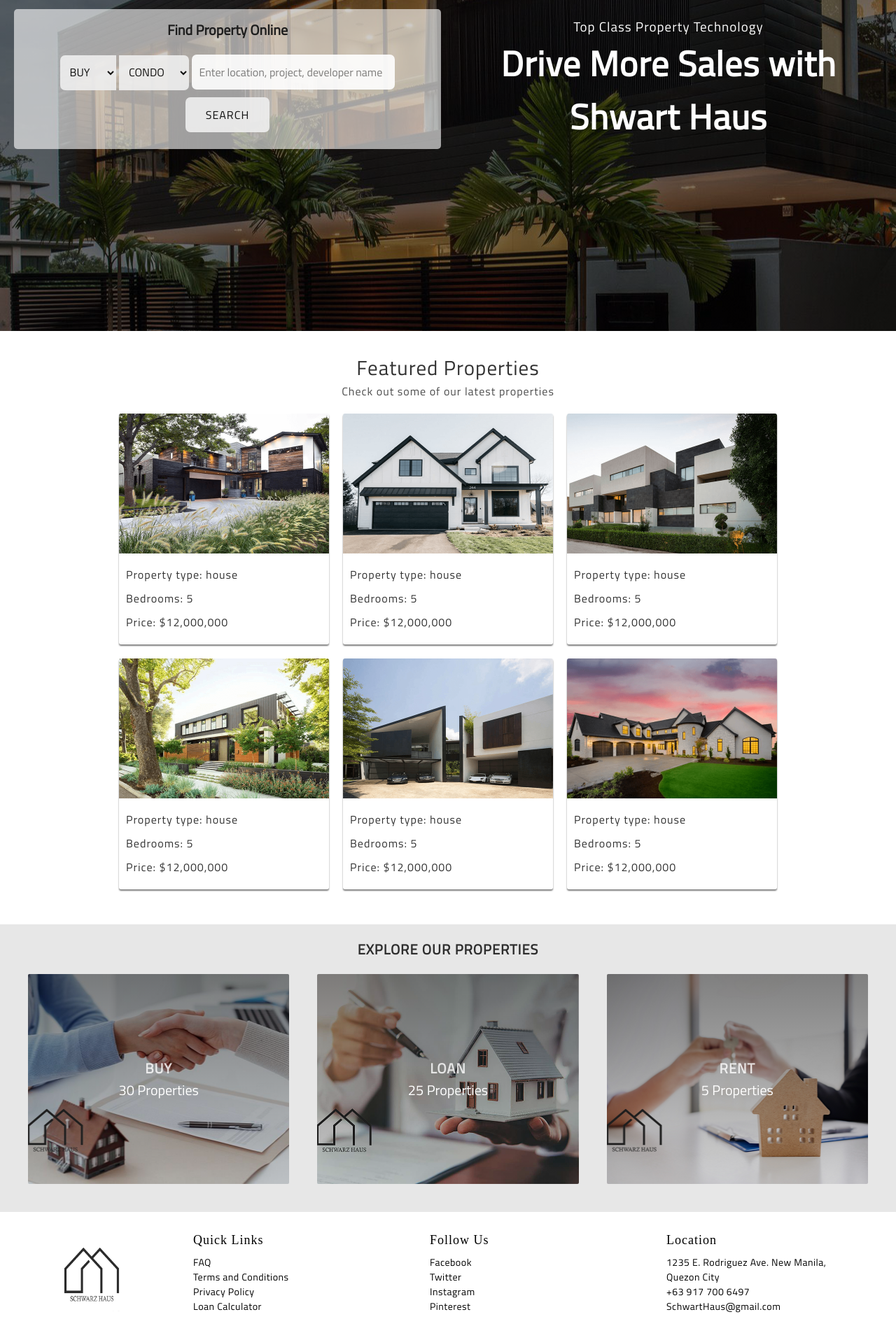
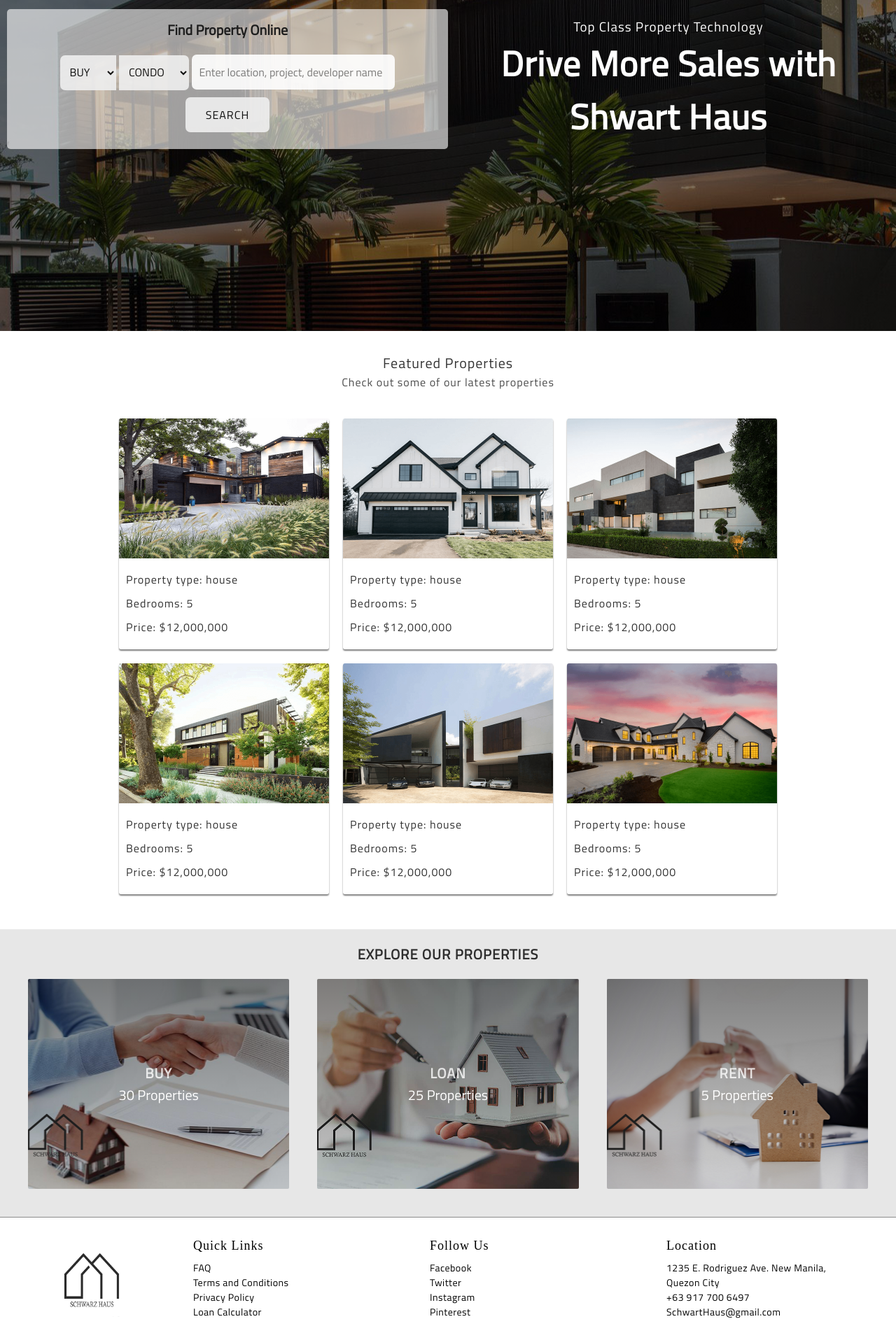
Before and after one commit to DicksonPaL21/Schwart-Haus, a plain HTML site: page index.html in a window 1280 px wide. Shown: the part 327-2242 px from the top of the page at 70% size. Drawn offline with Linux system fonts and the light colour scheme.

Commit message:
new update

```diff
--- a/css/Featured.scss
+++ b/css/Featured.scss
@@ -106,9 +106,10 @@ sans-serif;
         padding-top: 10px;
         grid-gap:20px;
         height: auto;
+        margin-top: 20px;
     }
     .project{
-        width: 100%;
+
     }
     .featured-container{
         padding-left: 7px;
@@ -124,6 +125,7 @@ sans-serif;
         font-size: $font-size-mobile;
         opacity: 0.7;
     }
+
 }
 @media(min-width:393px){
     .latestProject{
@@ -132,12 +134,18 @@ sans-serif;
         padding: 10px;
         grid-gap:10px;
     }
+    .project{
+        width: 350px;
+    }
 }
 @media(min-width:483px){
     .latestProject{
         grid-template-columns: auto auto ;
         height: auto;
         padding: 10px;
+    }
+    .project{
+        width: 100%;
     }
 }
 @media(min-width:768px){
@@ -159,7 +167,7 @@ sans-serif;
         grid-gap: 20px;
     }
     .featured-container h1{
-        font-size: 29px;
+        font-size: 20px;
         font-weight: 400;
         opacity: 0.8;
     }
--- a/css/footer.scss
+++ b/css/footer.scss
@@ -19,6 +19,7 @@ footer{
    justify-content: space-between;
    align-items: center;
    grid-template-columns: auto auto auto auto;
+   border-top: 0.5px solid #1d1d1d81;
 }
 .footerImg img{
     width: 190px;
--- a/css/header.scss
+++ b/css/header.scss
@@ -163,6 +163,10 @@ sans-serif;
     .tagContent{
         font-size: 16px;
     }
+    .header-con{
+        padding: 0;
+    }
+
 
 }
 
```
Also changed, not shown: css/Featured.css, css/footer.css, css/header.css, 3 other files.
